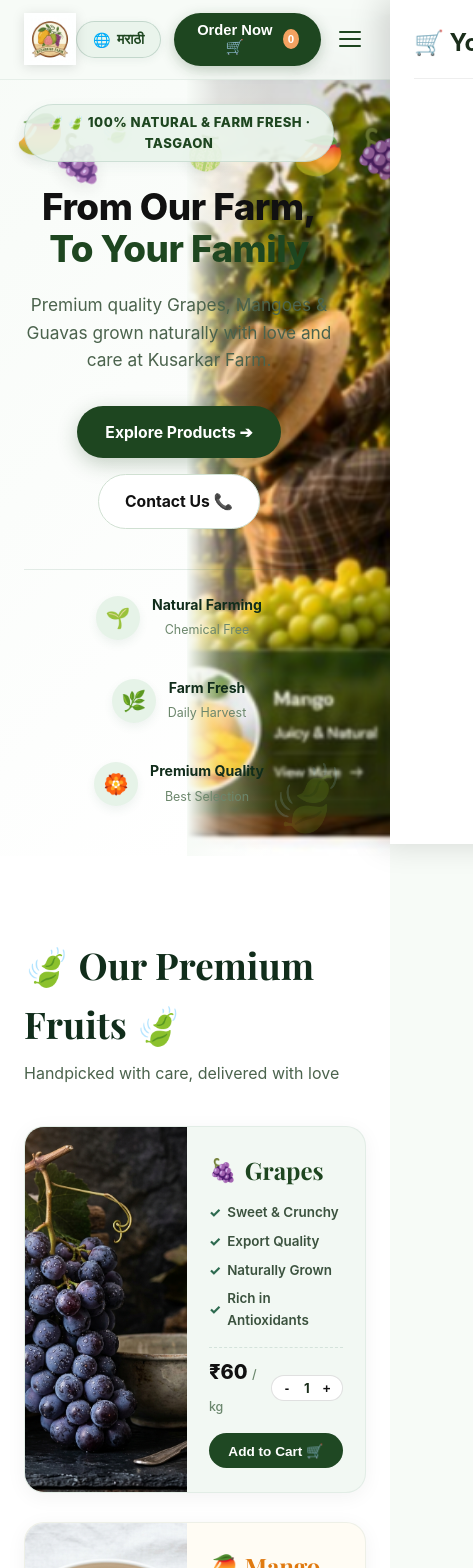
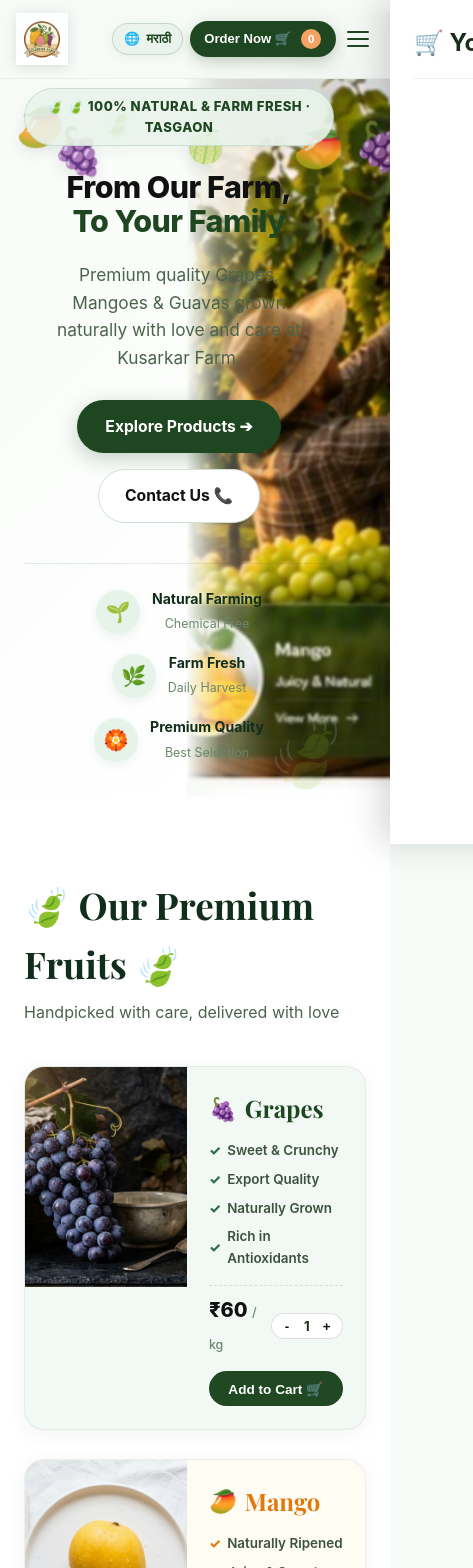
Before and after one commit to pranotikusarkar873-lgtm/kusarkar-farm, a React (Vite) app: page / in a window 390 px wide. Shown: the top 1568 px of the page, 473 px wide, since content can reach past the window. Built offline with nearby package versions, Linux system fonts and the light colour scheme; no server answers; a web font is replaced by a local one.

Commit message:
Make entire website 100% fully responsive across mobile, tablet, and desktop screens

```diff
--- a/src/index.css
+++ b/src/index.css
@@ -1748,74 +1748,6 @@ ul {
   }
 }
 
-/* Responsive Breakpoints */
-@media (max-width: 1024px) {
-  .hero-container {
-    grid-template-columns: 1fr;
-    text-align: center;
-  }
-
-  .hero-desc {
-    margin: 0 auto 2rem;
-  }
-
-  .hero-btn-row {
-    justify-content: center;
-  }
-
-  .hero-features-row {
-    justify-content: center;
-    flex-wrap: wrap;
-  }
-
-  .hero-right-visual {
-    height: auto;
-    justify-content: center;
-  }
-
-  .hero-floating-fruit-bar {
-    position: relative;
-    bottom: auto;
-    right: auto;
-    flex-wrap: wrap;
-    justify-content: center;
-  }
-
-  .products-grid-h,
-  .gallery-grid,
-  .about-grid-3,
-  .contact-grid {
-    grid-template-columns: 1fr;
-  }
-
-  .reviews-banner-grid {
-    grid-template-columns: 1fr;
-  }
-
-  .footer-inner {
-    grid-template-columns: 1fr 1fr;
-  }
-}
-
-@media (max-width: 768px) {
-  .hero-main-title {
-    font-size: 2.3rem;
-  }
-
-  .nav-links {
-    display: none;
-  }
-
-  .hamburger {
-    display: flex;
-  }
-
-  .cart-sidebar {
-    width: 100%;
-    right: -100%;
-  }
-}
-
 /* ---- WHY CHOOSE KUSARKAR FARM SECTION ---- */
 .why-choose-section {
   padding: 4.5rem 0;
@@ -1896,14 +1828,166 @@ ul {
   font-weight: 500;
 }
 
+/* ============================================================ FULL SITE RESPONSIVE MEDIA QUERIES */
+
 @media (max-width: 1200px) {
   .why-choose-grid {
     grid-template-columns: repeat(4, 1fr);
   }
 }
 
-@media (max-width: 600px) {
+@media (max-width: 992px) {
+  .hamburger {
+    display: flex;
+  }
+
+  .nav-links {
+    position: fixed;
+    top: 68px;
+    left: 0;
+    right: 0;
+    background: rgba(255, 255, 255, 0.98);
+    backdrop-filter: blur(16px);
+    -webkit-backdrop-filter: blur(16px);
+    flex-direction: column;
+    padding: 2rem 1.5rem;
+    gap: 1.4rem;
+    box-shadow: 0 16px 30px rgba(0, 0, 0, 0.12);
+    border-bottom: 1px solid rgba(45, 106, 79, 0.12);
+    transform: translateY(-160%);
+    transition: transform 0.35s cubic-bezier(0.4, 0, 0.2, 1);
+    display: flex;
+    z-index: 999;
+  }
+
+  .nav-links.open {
+    transform: translateY(0);
+  }
+
+  .hero {
+    min-height: auto;
+    padding-top: 5.5rem;
+    padding-bottom: 2rem;
+  }
+
+  .hero-container {
+    grid-template-columns: 1fr;
+    text-align: center;
+    gap: 1.5rem;
+  }
+
+  .hero-left-content {
+    display: flex;
+    flex-direction: column;
+    align-items: center;
+  }
+
+  .hero-desc {
+    margin: 0 auto 1.8rem;
+    max-width: 90%;
+  }
+
+  .hero-btn-row {
+    justify-content: center;
+    width: 100%;
+  }
+
+  .hero-features-row {
+    justify-content: center;
+    flex-wrap: wrap;
+    gap: 1rem;
+    width: 100%;
+  }
+
+  .products-grid-h,
+  .about-grid-3,
+  .contact-grid {
+    grid-template-columns: 1fr;
+  }
+
+  .about-video-col {
+    order: 1;
+  }
+
+  .about-text-col {
+    order: 2;
+    text-align: center;
+    align-items: center;
+  }
+
+  .about-stats-card-2x2 {
+    order: 3;
+  }
+
+  .footer-inner {
+    grid-template-columns: 1fr 1fr;
+    gap: 2rem;
+  }
+}
+
+@media (max-width: 768px) {
+  .hero-main-title {
+    font-size: clamp(1.9rem, 6vw, 2.8rem);
+  }
+
+  .product-h-card {
+    flex-direction: column;
+  }
+
+  .product-h-img-col {
+    width: 100%;
+    height: 200px;
+  }
+
+  .product-h-info-col {
+    width: 100%;
+    padding: 1.4rem;
+  }
+
+  .cart-sidebar {
+    width: 100%;
+    right: -100%;
+  }
+
+  .gallery-grid {
+    grid-template-columns: repeat(auto-fit, minmax(200px, 1fr));
+    gap: 0.8rem;
+  }
+}
+
+@media (max-width: 576px) {
+  .nav-container {
+    padding: 0 1rem;
+  }
+
+  .nav-actions {
+    gap: 0.4rem;
+  }
+
+  .btn-lang-toggle {
+    padding: 0.45rem 0.7rem;
+    font-size: 0.8rem;
+  }
+
+  .btn-order-now {
+    padding: 0.5rem 0.9rem;
+    font-size: 0.82rem;
+  }
+
   .why-choose-grid {
     grid-template-columns: repeat(2, 1fr);
   }
-}
+
+  .footer-inner {
+    grid-template-columns: 1fr;
+    text-align: center;
+  }
+
+  .brand-col {
+    align-items: center;
+  }
+
+  .footer-socials {
+    justify-content: center;
+  }
+}
```
